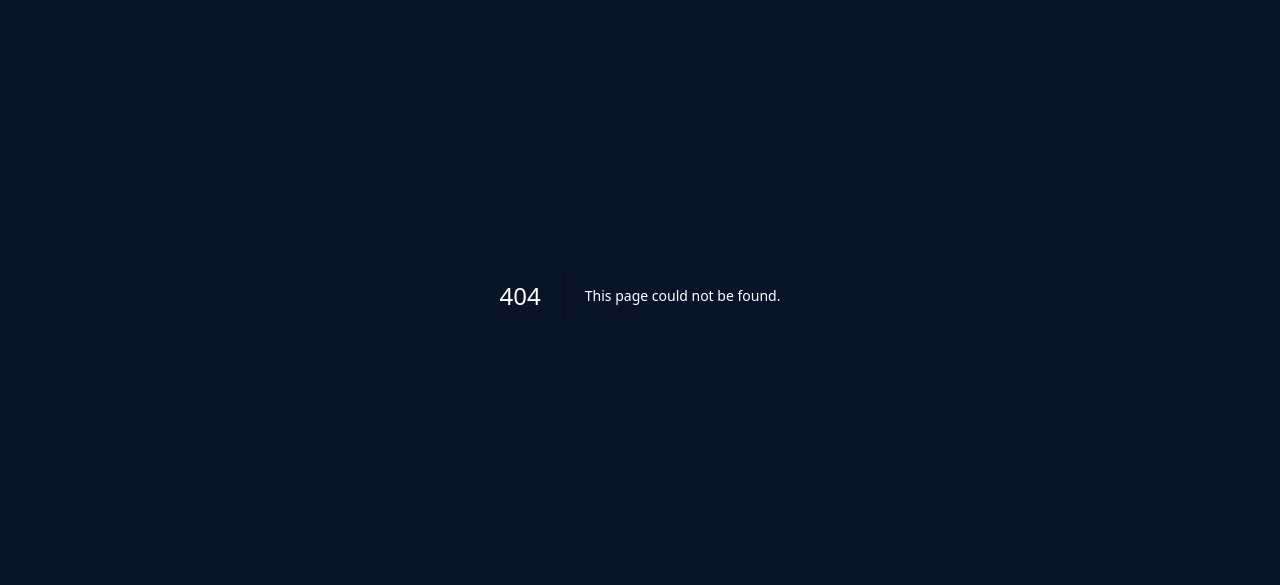
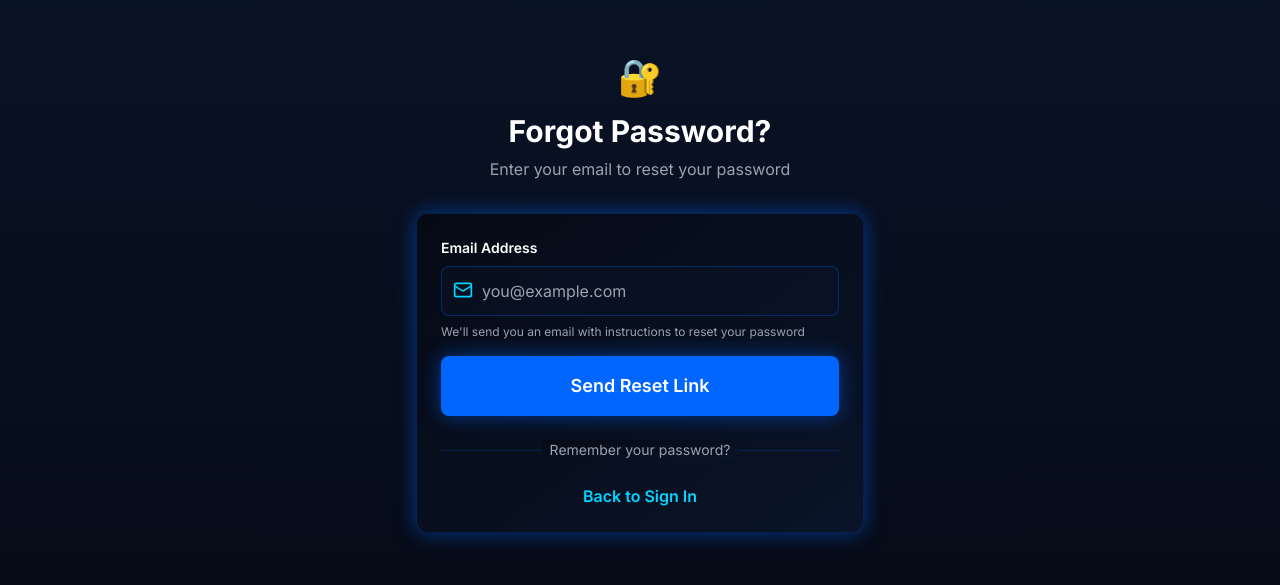
Before and after one commit to Frank56377/Betgenie, a Next.js app: page /auth/forgot-password in a window 1280 px wide. Before the commit this address had no page. Shown: the part 105-690 px from the top of the page. Built offline with nearby package versions, Linux system fonts and the light colour scheme.

Commit message:
Add ForgotPassword page

```diff
--- /dev/null
+++ b/src/app/auth/forgot-password/page.tsx
@@ -0,0 +1,118 @@
+'use client';
+
+import { useState } from 'react';
+import Link from 'next/link';
+import { Button } from '@/components/ui/Button';
+import { Card } from '@/components/ui/Card';
+import { Mail, AlertCircle, CheckCircle } from 'lucide-react';
+
+export default function ForgotPassword() {
+  const [email, setEmail] = useState('');
+  const [error, setError] = useState('');
+  const [success, setSuccess] = useState('');
+  const [loading, setLoading] = useState(false);
+
+  const handleSubmit = async (e: React.FormEvent) => {
+    e.preventDefault();
+    setLoading(true);
+    setError('');
+    setSuccess('');
+
+    try {
+      const response = await fetch('/api/auth/forgot-password', {
+        method: 'POST',
+        headers: { 'Content-Type': 'application/json' },
+        body: JSON.stringify({ email }),
+      });
+
+      if (!response.ok) {
+        const data = await response.json();
+        setError(data.message || 'Request failed');
+        return;
+      }
+
+      setSuccess('Check your email for password reset instructions');
+      setEmail('');
+    } catch (err) {
+      setError('An error occurred. Please try again.');
+    } finally {
+      setLoading(false);
+    }
+  };
+
+  return (
+    <div className="min-h-screen bg-gradient-to-b from-primary-navy to-primary-navy-dark flex items-center justify-center px-4">
+      <div className="w-full max-w-md animate-fade-in">
+        {/* Header */}
+        <div className="text-center mb-8">
+          <div className="text-4xl mb-4">🔐</div>
+          <h1 className="text-3xl font-bold text-neutral-white mb-2">Forgot Password?</h1>
+          <p className="text-neutral-text-secondary">Enter your email to reset your password</p>
+        </div>
+
+        {/* Alerts */}
+        {error && (
+          <div className="mb-6 p-4 bg-status-error/10 border border-status-error/30 rounded-lg flex items-start gap-3">
+            <AlertCircle className="text-status-error flex-shrink-0 mt-0.5" size={20} />
+            <p className="text-status-error text-sm">{error}</p>
+          </div>
+        )}
+
+        {success && (
+          <div className="mb-6 p-4 bg-status-success/10 border border-status-success/30 rounded-lg flex items-start gap-3">
+            <CheckCircle className="text-status-success flex-shrink-0 mt-0.5" size={20} />
+            <p className="text-status-success text-sm">{success}</p>
+          </div>
+        )}
+
+        {/* Form Card */}
+        <Card className="space-y-6">
+          <form onSubmit={handleSubmit} className="space-y-4">
+            {/* Email */}
+            <div>
+              <label className="block text-sm font-semibold text-neutral-white mb-2">Email Address</label>
+              <div className="relative">
+                <Mail className="absolute left-3 top-3.5 text-primary-cyan" size={20} />
+                <input
+                  type="email"
+                  value={email}
+                  onChange={(e) => setEmail(e.target.value)}
+                  placeholder="you@example.com"
+                  className="w-full bg-primary-navy/50 border border-primary-blue/30 rounded-lg pl-10 pr-4 py-3 text-neutral-white placeholder-neutral-text-secondary focus:outline-none focus:border-primary-cyan focus:shadow-glow-sm transition-all"
+                  required
+                />
+              </div>
+              <p className="text-xs text-neutral-text-secondary mt-2">
+                We'll send you an email with instructions to reset your password
+              </p>
+            </div>
+
+            {/* Submit Button */}
+            <Button type="submit" size="lg" className="w-full" disabled={loading}>
+              {loading ? 'Sending...' : 'Send Reset Link'}
+            </Button>
+          </form>
+
+          {/* Divider */}
+          <div className="relative">
+            <div className="absolute inset-0 flex items-center">
+              <div className="w-full border-t border-primary-blue/20"></div>
+            </div>
+            <div className="relative flex justify-center text-sm">
+              <span className="px-2 bg-gradient-to-br from-primary-navy-dark to-primary-navy text-neutral-text-secondary">
+                Remember your password?
+              </span>
+            </div>
+          </div>
+
+          {/* Back to Login */}
+          <div className="text-center">
+            <Link href="/auth/login" className="text-primary-cyan font-semibold hover:text-primary-cyan/80 transition-colors">
+              Back to Sign In
+            </Link>
+          </div>
+        </Card>
+      </div>
+    </div>
+  );
+}
```
